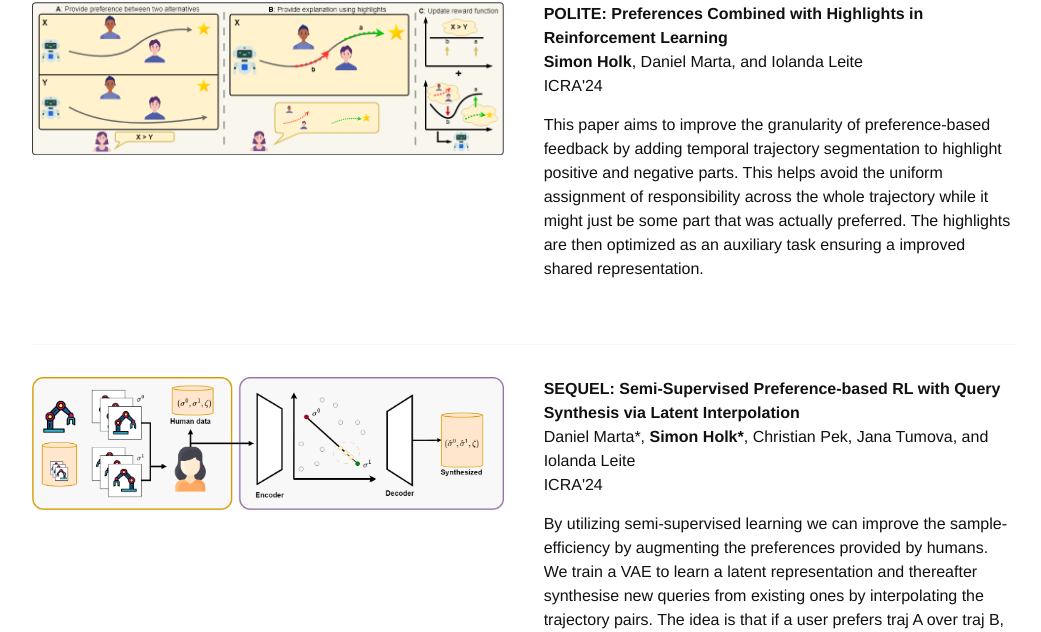
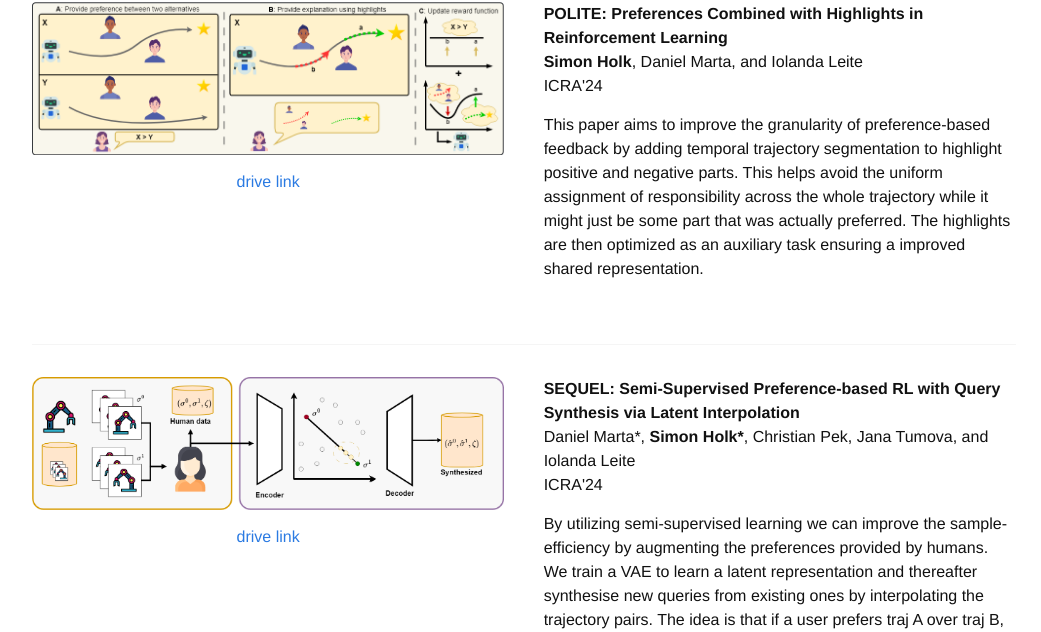
Before and after one commit to holken/holken.github.io, a Jekyll site: the page built from research.html, in a window 1280 px wide and 900 px high, scrolled down 743 px. Shown: the part 87-719 px from the top of the window, without its empty margins (116-1157 px from the left). Built offline with Jekyll 4.4.1, drawn with Linux system fonts in a browser that asks for light colours; nearby versions of some CDN libraries; some web fonts are replaced; a style sheet for code colours, icons or effects is not loaded.

Commit message:
Add links to research papers

```diff
--- a/research.html
+++ b/research.html
@@ -43,6 +43,11 @@ title: "Research Overview"
 <div class="row">
   <div class="six columns">
     <img style="margin-top:0em" src="/images/research/POLITE1.png">
+    <table>
+      <tr>
+        <td><a href="https://drive.google.com/file/d/1B14WT2x-a9U7segSWcwwP2LcdXaQrCCM/view?usp=sharing">drive link</a></td>
+      </tr>
+    </table>
   </div>
 
   <div class="six columns">
@@ -63,6 +68,11 @@ title: "Research Overview"
 <div class="row">
   <div class="six columns">
     <img style="margin-top:0em" src="/images/research/Sequelframework.png">
+    <table>
+      <tr>
+        <td><a href="https://drive.google.com/file/d/1N8NDLyE47ASZ0DEdxQ0h3ZCVAZx2pv1N/view?usp=sharing">drive link</a></td>
+      </tr>
+    </table>
   </div>
 
   <div class="six columns">
```
